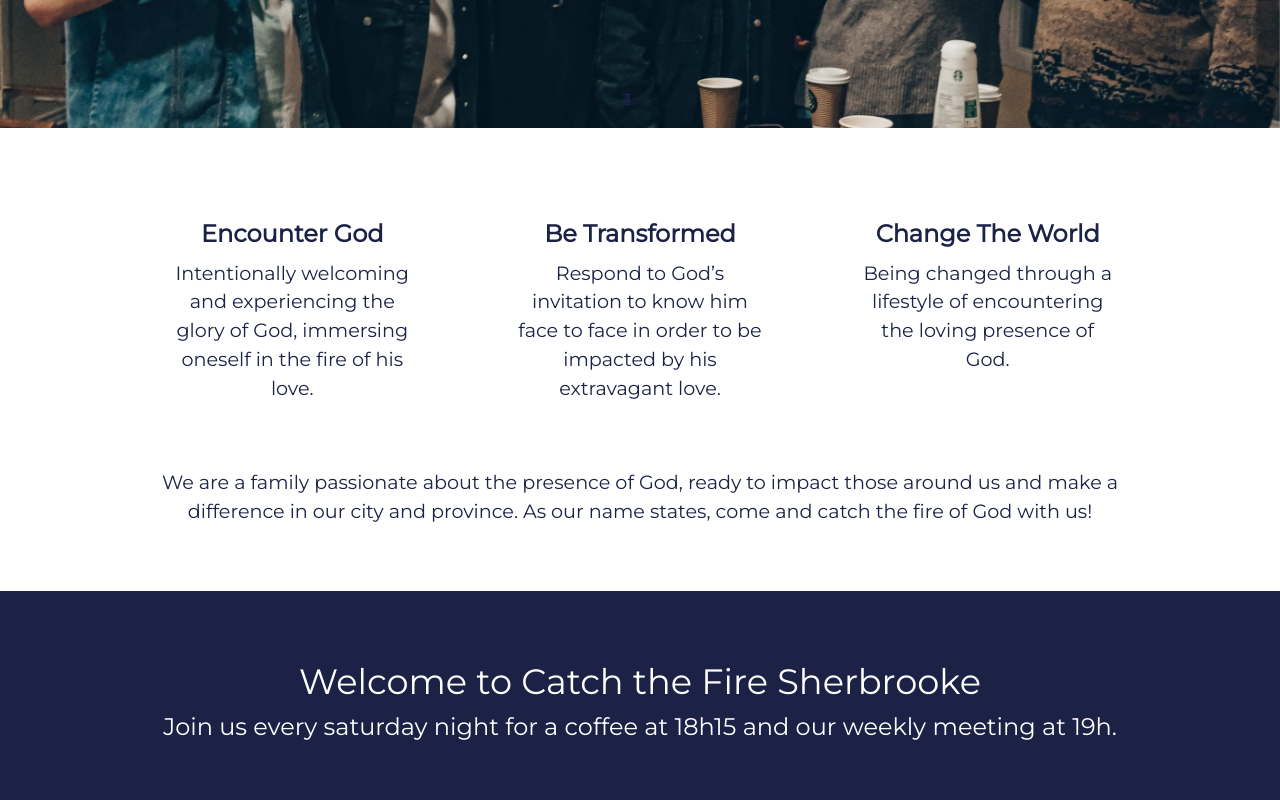
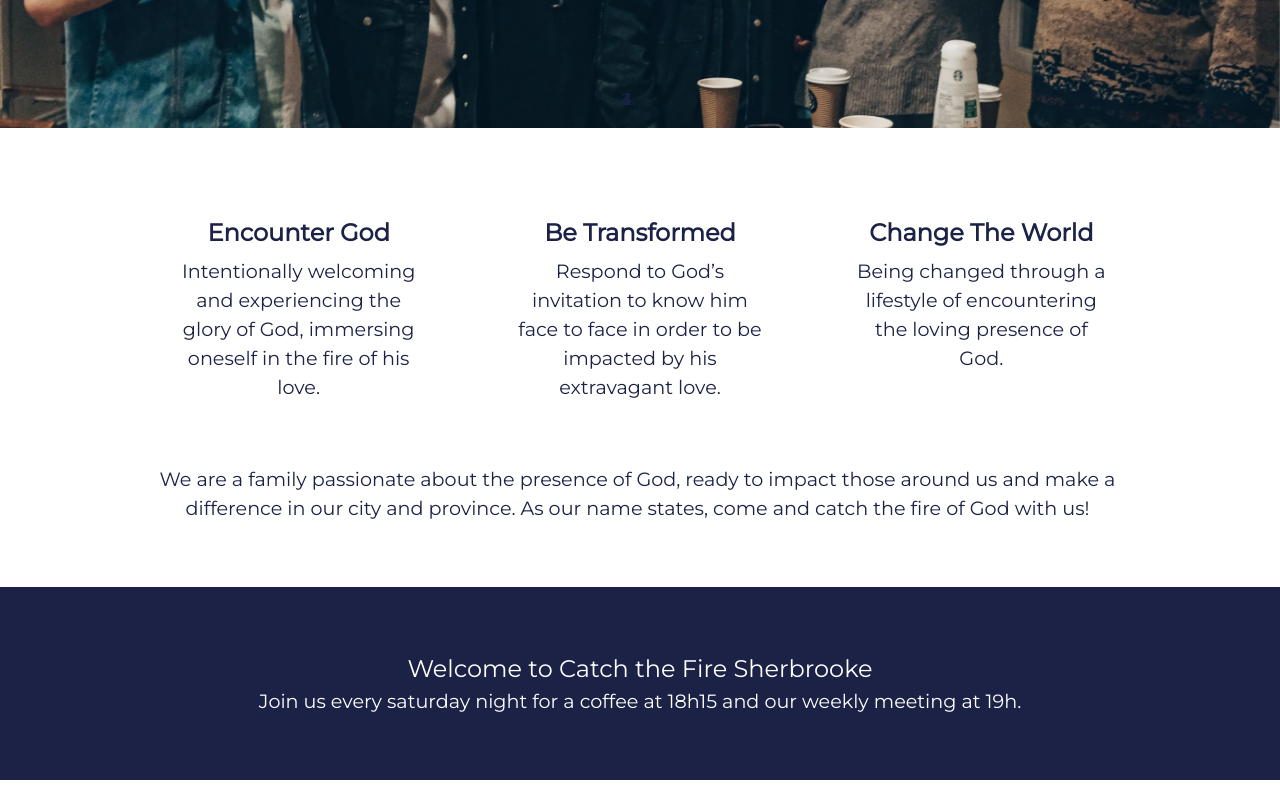
Before and after one commit to creyesmarquez/ctf, a React (Create React App) app: page / in a window 1280 px wide. Shown: the part 400-1200 px from the top of the page. Built offline with nearby package versions, Linux system fonts and the light colour scheme.

Commit message:
home page animations

```diff
--- a/package.json
+++ b/package.json
@@ -18,6 +18,7 @@
     "flag-icon-css": "^4.1.7",
     "flag-icons": "^6.6.6",
     "font-awesome": "^4.7.0",
+    "framer-motion": "^10.16.4",
     "i18next": "^22.4.9",
     "i18next-browser-languagedetector": "^7.0.1",
     "i18next-http-backend": "^2.1.1",
--- a/src/components/pages/Home.js
+++ b/src/components/pages/Home.js
@@ -1,9 +1,11 @@
-import React from "react";
+import React, { useEffect } from "react";
 import { useTranslation } from "react-i18next";
 import { Row, Col } from "react-bootstrap";
 import "../styles/Home.css";
 import Separator from "../separators/Separator";
 import { MDBCarousel, MDBCarouselItem } from "mdb-react-ui-kit";
+import { motion, useInView, useAnimate } from "framer-motion";
+import { auto } from "@popperjs/core";
 
 export default function Home() {
   const { t } = useTranslation();
@@ -14,6 +16,42 @@ export default function Home() {
   const carousel3 = require(`../../assets/images/carousel3.jpeg`);
   const carousel4 = require(`../../assets/images/carousel4.jpeg`);
 
+  const [scope, animate] = useAnimate();
+  const isInView = useInView(scope);
+
+  const welcomeWords = t("welcome-description").split(" ");
+
+  const container = {
+    hidden: { opacity: 0 },
+    visible: (i = 1) => ({
+      opacity: isInView ? 1 : 0,
+      transition: {
+        staggerChildren: 0.06,
+        delayChildren: i * 0.04,
+      },
+    }),
+  };
+
+  const child = {
+    hidden: {
+      opacity: 0,
+      x: -20,
+      transition: { type: "spring", damping: 12, stiffness: 100 },
+    },
+    visible: {
+      opacity: 1,
+      x: 0,
+      transition: { type: "spring", damping: 12, stiffness: 100 },
+    },
+  };
+
+  useEffect(() => {
+    if (isInView) {
+      animate(scope.current, { opacity: 1, y: 0 });
+    } else {
+      animate(scope.current, { opacity: 0, y: 75 });
+    }
+  }, [animate, isInView, scope]);
   return (
     <>
       <Row>
@@ -43,6 +81,14 @@ export default function Home() {
             alt="..."
           />
         </MDBCarousel>
+        <motion.div
+          variants={{
+            hidden: { opacity: 0, y: 75 },
+            visible: { opacity: 1, y: 0 },
+          }}
+          initial="hidden"
+          animate="visible"
+        >
           <Row id="values" className="d-flex justify-content-md-center">
             <Col id="value">
               <Row id="value-title">{t("our-values-1")}</Row>
@@ -57,8 +103,42 @@ export default function Home() {
               <Row id="value-description">{t("our-values-3-description")}</Row>
             </Col>
           </Row>
-        <Row id="description">{t("welcome-description")}</Row>
+        </motion.div>
+
+        <Row
+          style={{
+            margin: auto,
+          }}
+        >
+          <motion.div
+            ref={scope}
+            id="description"
+            variants={container}
+            initial="hidden"
+            animate="visible"
+          >
+            {welcomeWords.map((word, index) => (
+              <motion.span
+                style={{
+                  marginRight: "5px",
+                }}
+                key={index}
+                variants={child}
+              >
+                {word}
+              </motion.span>
+            ))}
+          </motion.div>
+        </Row>
+        <motion.div
+          ref={scope}
+          variants={{
+            hidden: { opacity: 0, y: 75 },
+          }}
+          initial="hidden"
+        >
           <Separator title={t("welcome")} subtitle={t("weekly-reunion")} />
+        </motion.div>
         <Row id="description">
           <Col>
             <img
--- a/src/components/separators/Separator.css
+++ b/src/components/separators/Separator.css
@@ -9,7 +9,7 @@
 #don-separator-1-title {
   justify-content: space-around;
   text-align: center;
-  font-size: 2.2rem;
+  font-size: 1.5rem;
   font-weight: 500;
   color: white;
   margin: initial;
@@ -19,6 +19,6 @@
   margin: auto;
   width: fit-content;
   text-align: center;
-  font-size: 1.5rem;
+  font-size: 1.2rem;
   color: white;
 }
--- a/src/components/styles/Home.css
+++ b/src/components/styles/Home.css
@@ -21,9 +21,11 @@
 #description {
   font-size: 1.2rem;
   font-weight: 300;
+  padding: 5% 10% 5%;
+  display: flex;
+  justify-content: center;
+  flex-wrap: wrap;
   text-align: center;
-  padding: 5% 10% 5%;
-  margin: auto;
 }
 
 #welcome-home {
```
Also changed, not shown: 1 other file (tests, documents, lock files or other folders). Lines whose indentation alone changed are shown as unchanged.
